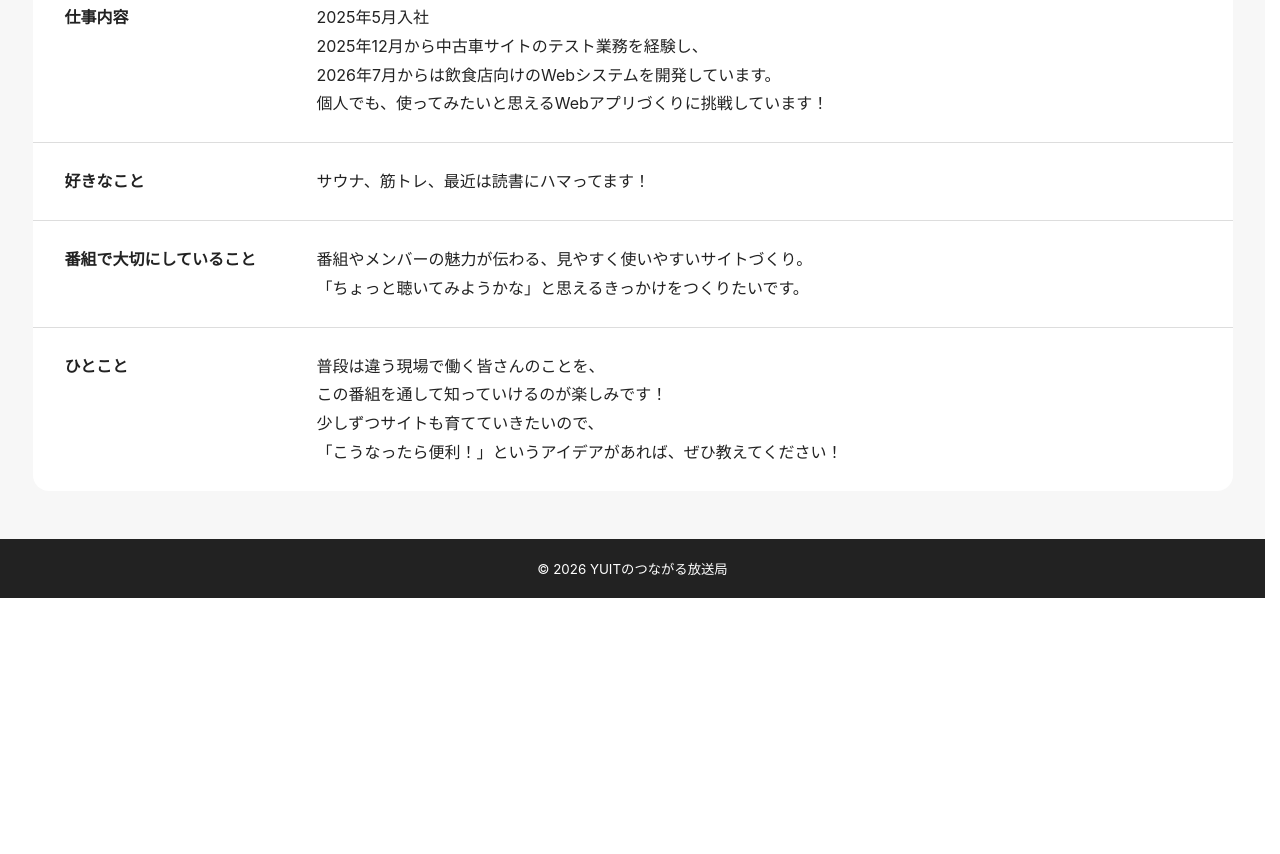
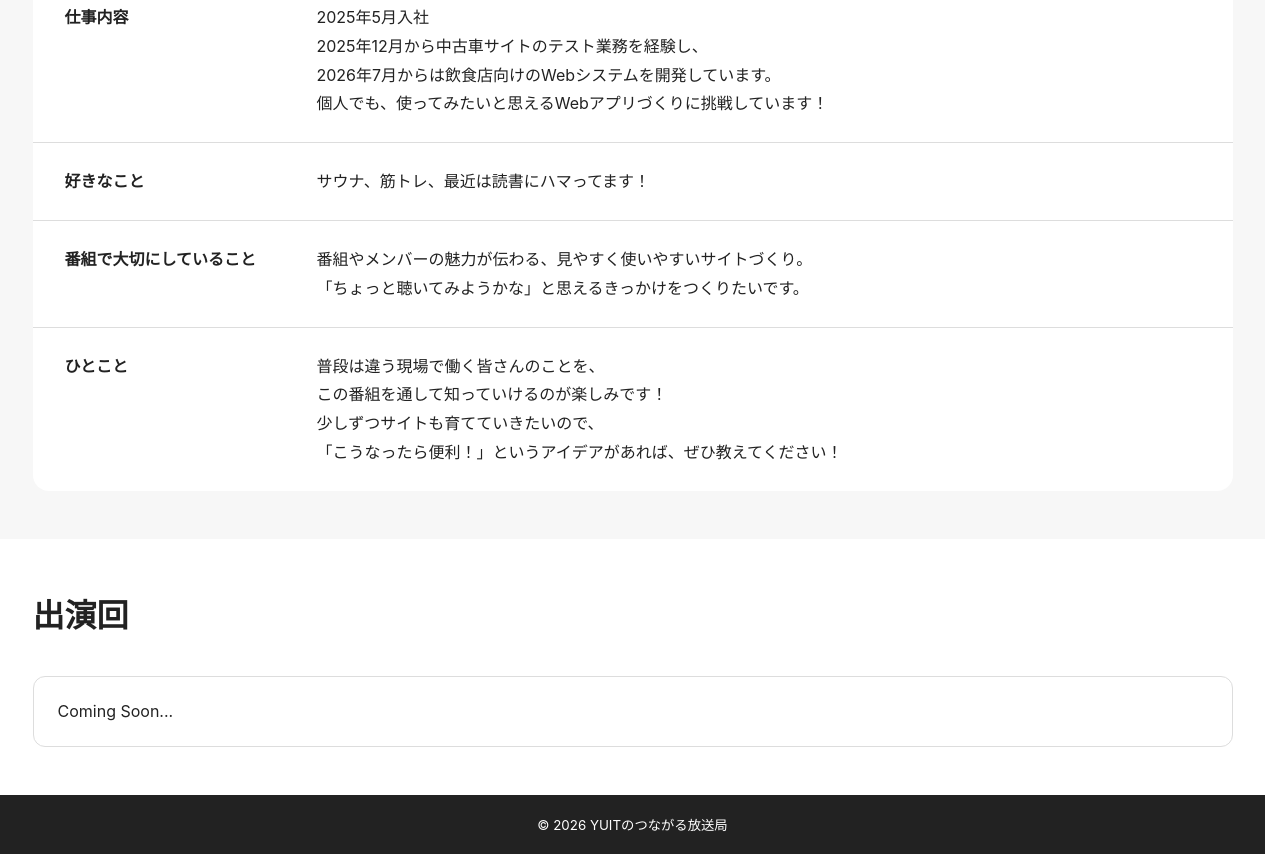
Before and after one commit to yuit-development-org/company_radio, a plain HTML site: page profile/03.rikky.html in a window 1280 px wide. Shown: the part 727-1581 px from the top of the page. Before the commit the page ends 1325 px from the top, so only its background shows below. Drawn offline with Linux system fonts and the light colour scheme.

Commit message:
りっきーの出演回欄にComing Soonを追加

```diff
--- a/profile/03.rikky.html
+++ b/profile/03.rikky.html
@@ -119,6 +119,17 @@
                 </div>
             </section>
 
+            <section class="profile-episodes fade-in">
+                <div class="container">
+                    <h2>出演回</h2>
+                    <ul>
+                        <li class="fade-in delay">
+                            Coming Soon...
+                        </li>
+                    </ul>
+                </div>
+            </section>
+
         </main>
 
     <footer class="footer">
```
